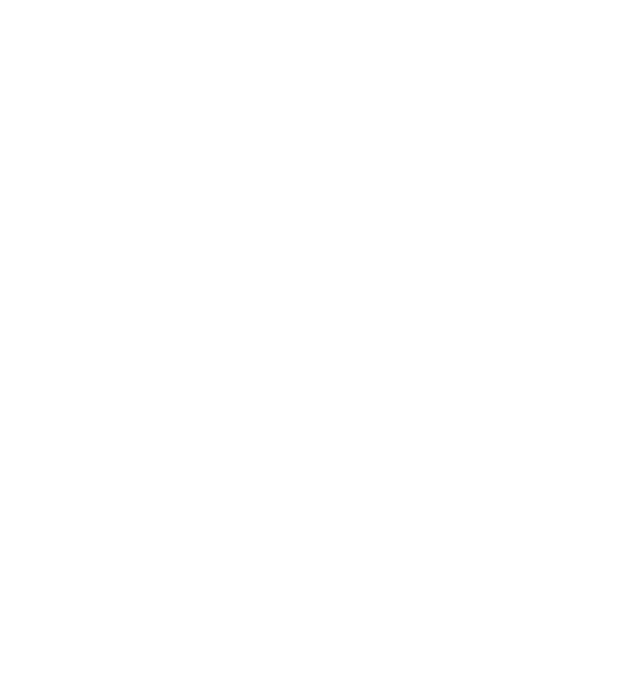
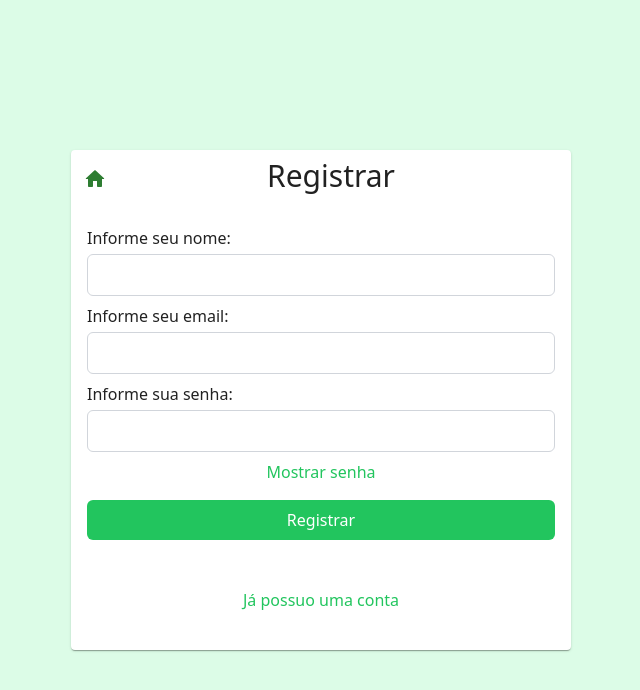
Before and after one commit to oliveirahenriquedev/financeview-frontoffice, a React (Create React App) app: page /signup in a window 1280 px wide. Before the commit this address had no page. Shown: the top 690 px of the page, without its empty margins (319-959 px from the left). Built offline with nearby package versions, Linux system fonts and the light colour scheme.

Commit message:
feat: general adjustments, sidebar improvement, api url adjustments and creating register/login screen

```diff
--- a/src/App.js
+++ b/src/App.js
@@ -1,4 +1,4 @@
-import React from "react";
+import React, { useState } from "react";
 import {
   BrowserRouter as Router,
   Route,
@@ -6,8 +6,10 @@ import {
   useNavigate,
 } from "react-router-dom";
 import { Chartspage } from "./components/Chartspage.tsx";
+import { SignUpPage } from "./components/SignUpPage.tsx";
 
 function App() {
+  const [surfingWithoutAccount, setSurfingWithoutAccount] = useState(false);
   const navigate = useNavigate();
 
   const handleButtonClick = () => {
@@ -15,10 +17,10 @@ function App() {
   };
 
   return (
-    <div className="bg-green-100 h-screen w-screen flex flex-col justify-center items-center">
+    <>
+      <div className="bg-green-100 h-screen w-screen flex flex-col justify-center items-center ">
         <h1 className="text-3xl flex justify-center items-center animate-fade-in mb-2">
-        Bem-vindo ao FinanceView
-        {/* <img alt="financeviewlogo" src="./images/financeview.png" /> TODO: fix the image path or something like this*/}
+          Boas-vindas ao FinanceView
         </h1>
         <button
           onClick={handleButtonClick}
@@ -26,7 +28,50 @@ function App() {
         >
           Ir para os gráficos
         </button>
+        <button
+          onClick={() => navigate("/signup")}
+          className="bg-blue-100 text-black font-semibold border border-gray-400 rounded shadow hover:bg-gray-100 animate-fade-in delay-150 duration-100 transform hover:scale-125 transition ease-linear px-6 py-2 m-1 mt-2  inline-flex"
+        >
+          <p className="mr-2">Quero me registrar</p>
+          <svg
+            className="flex-shrink-0 w-5 h-5 text-gray-500 transition duration-75 dark:text-gray-400 group-hover:text-gray-900 dark:group-hover:text-white mt-0.5 ml-4"
+            aria-hidden="true"
+            xmlns="http://www.w3.org/2000/svg"
+            fill="none"
+            viewBox="0 0 18 16"
+          >
+            <path
+              stroke="currentColor"
+              stroke-linecap="round"
+              stroke-linejoin="round"
+              stroke-width="2"
+              d="M1 8h11m0 0L8 4m4 4-4 4m4-11h3a2 2 0 0 1 2 2v10a2 2 0 0 1-2 2h-3"
+            />
+          </svg>
+        </button>
+        <button
+          onClick={() => navigate("/signin")}
+          className="bg-blue-100 text-black font-semibold border border-gray-400 rounded shadow hover:bg-gray-100 animate-fade-in delay-150 duration-100 transform hover:scale-125 transition ease-linear px-6 py-2 inline-flex"
+        >
+          <p className="mr-2">Já possuo uma conta</p>
+          <svg
+            className="flex-shrink-0 w-5 h-5 text-gray-500 transition duration-75 dark:text-gray-400 group-hover:text-gray-900 dark:group-hover:text-white mt-0.5"
+            aria-hidden="true"
+            xmlns="http://www.w3.org/2000/svg"
+            fill="none"
+            viewBox="0 0 18 16"
+          >
+            <path
+              stroke="currentColor"
+              stroke-linecap="round"
+              stroke-linejoin="round"
+              stroke-width="2"
+              d="M1 8h11m0 0L8 4m4 4-4 4m4-11h3a2 2 0 0 1 2 2v10a2 2 0 0 1-2 2h-3"
+            />
+          </svg>
+        </button>
       </div>
+    </>
   );
 }
 
@@ -36,6 +81,8 @@ function Main() {
       <Routes>
         <Route path="/" element={<App />} />
         <Route path="/chartspage" element={<Chartspage />} />
+        <Route path="/signup" element={<SignUpPage />} />
+        <Route path="/signin" element={<SignUpPage wantToLogin />} />
       </Routes>
     </Router>
   );
--- a/src/api.ts
+++ b/src/api.ts
@@ -7,14 +7,7 @@ type Stock = {
 
 export async function listStocks(): Promise<Stock[]> {
   const response = await fetch(
-    "https://gnxfpkdmjq.us-east-2.awsapprunner.com/stock",
-    {
-      method: "GET",
-      headers: {
-        "Content-Type": "application/json",
-      },
-      mode: "no-cors",
-    }
+    "https://gnxfpkdmjq.us-east-2.awsapprunner.com/stock"
   );
   const data = await response.json(); // Converte a resposta em JSON
   console.log(data);
@@ -28,8 +21,7 @@ export async function getStocksInfo(ticker: string): Promise<GetStockResponse> {
   return response.json();
 }
 
-{
-  /* export async function createUser(body: UserFields) {
+export async function createUser(body: UserFields) {
   try {
     const response = await fetch(
       `https://gnxfpkdmjq.us-east-2.awsapprunner.com/user/register`,
@@ -57,5 +49,4 @@ export async function getStocksInfo(ticker: string): Promise<GetStockResponse> {
     console.error("Erro ao criar usuário:", error);
     throw error; // Re-lança o erro para que possa ser tratado externamente
   }
-}*/
 }
--- a/src/components/Sidebar.tsx
+++ b/src/components/Sidebar.tsx
@@ -1,17 +1,29 @@
 import React from "react";
 
-export function Sidebar() {
+type SidebarProps = {
+  isSignedIn?: boolean;
+};
+
+export function Sidebar({ isSignedIn }: SidebarProps) {
   return (
     <aside
       id="sidebar-multi-level-sidebar"
-      className="fixed top-0 left-0 z-40 w-64 h-screen transition-transform -translate-x-full sm:translate-x-0"
+      className="fixed top-0 left-0 z-40 w-64 h-screen transition-transform sm:translate-x-0"
       aria-label="Sidebar"
     >
       <div className="h-full px-3 py-4 overflow-y-auto bg-gray-50 dark:bg-gray-800">
         <ul className="space-y-2 font-medium">
           <li>
             <a
-              href="#"
+              href="/"
+              className="flex items-center p-2 text-gray-900 rounded-lg dark:text-white hover:bg-gray-100 dark:hover:bg-gray-700 group mb-8"
+            >
+              <span>FinanceView</span>
+            </a>
+          </li>
+          <li>
+            <a
+              href="/chartspage"
               className="flex items-center p-2 text-gray-900 rounded-lg dark:text-white hover:bg-gray-100 dark:hover:bg-gray-700 group"
             >
               <svg
@@ -24,7 +36,54 @@ export function Sidebar() {
                 <path d="M16.975 11H10V4.025a1 1 0 0 0-1.066-.998 8.5 8.5 0 1 0 9.039 9.039.999.999 0 0 0-1-1.066h.002Z" />
                 <path d="M12.5 0c-.157 0-.311.01-.565.027A1 1 0 0 0 11 1.02V10h8.975a1 1 0 0 0 1-.935c.013-.188.028-.374.028-.565A8.51 8.51 0 0 0 12.5 0Z" />
               </svg>
-              <span className="ms-3">Dashboard</span>
+              <span className="ms-3">Charts</span>
+            </a>
+          </li>
+          <li>
+            <a
+              href={!isSignedIn ? `/signin` : undefined}
+              className="flex items-center p-2 text-gray-900 rounded-lg dark:text-white hover:bg-gray-100 dark:hover:bg-gray-700 group"
+            >
+              {isSignedIn ? (
+                <>
+                  <svg
+                    className="flex-shrink-0 w-5 h-5 text-gray-500 transition duration-75 dark:text-gray-400 group-hover:text-gray-900 dark:group-hover:text-white"
+                    aria-hidden="true"
+                    xmlns="http://www.w3.org/2000/svg"
+                    fill="none"
+                    viewBox="0 0 18 16"
+                  >
+                    <path
+                      stroke="currentColor"
+                      stroke-linecap="round"
+                      stroke-linejoin="round"
+                      stroke-width="2"
+                      d="M17 8H6m0 0 4 4m-4-4 4-4M7 15H4a2 2 0 0 1-2-2V3a2 2 0 0 1 2-2h3"
+                    />
+                  </svg>
+
+                  <span className="flex-1 ms-3 whitespace-nowrap">Sair</span>
+                </>
+              ) : (
+                <>
+                  <svg
+                    className="flex-shrink-0 w-5 h-5 text-gray-500 transition duration-75 dark:text-gray-400 group-hover:text-gray-900 dark:group-hover:text-white"
+                    aria-hidden="true"
+                    xmlns="http://www.w3.org/2000/svg"
+                    fill="none"
+                    viewBox="0 0 18 16"
+                  >
+                    <path
+                      stroke="currentColor"
+                      stroke-linecap="round"
+                      stroke-linejoin="round"
+                      stroke-width="2"
+                      d="M1 8h11m0 0L8 4m4 4-4 4m4-11h3a2 2 0 0 1 2 2v10a2 2 0 0 1-2 2h-3"
+                    />
+                  </svg>
+                  <span className="flex-1 ms-3 whitespace-nowrap">Entrar</span>
+                </>
+              )}
             </a>
           </li>
         </ul>
--- /dev/null
+++ b/src/components/SignUpPage.tsx
@@ -0,0 +1,108 @@
+import { Card } from "@mui/material";
+import React, { useEffect, useState } from "react";
+import { CommonText } from "./CommonText.tsx";
+import { createUser } from "../api.ts";
+import HomeRoundedIcon from "@mui/icons-material/HomeRounded";
+import { useNavigate } from "react-router-dom";
+
+type SignUpPageProps = {
+  wantToLogin: boolean;
+};
+
+export function SignUpPage({ wantToLogin = false }: SignUpPageProps) {
+  const navigate = useNavigate();
+  const [showPassword, setShowPassword] = useState<boolean>(false);
+  const [email, setEmail] = useState<string>();
+  const [name, setName] = useState<string>();
+  const [password, setPassword] = useState<string>();
+  const [registering, setRegistering] = useState<boolean>(true);
+
+  const handleSubmit = async (e) => {
+    e.preventDefault();
+    if (email && name && password) {
+      await createUser({ name, email, password });
+    }
+  };
+
+  useEffect(() => {
+    if (wantToLogin) {
+      setRegistering(false);
+    }
+  }, []);
+
+  return (
+    <div className="bg-green-100 h-screen w-screen flex flex-col justify-center items-center">
+      <Card sx={{ width: 500, height: 500 }}>
+        <div className="flex inline-flex justify-center items-center">
+          <button
+            title="Voltar para a página principal"
+            onClick={() => navigate("/")}
+          >
+            <HomeRoundedIcon
+              style={{ marginTop: 6, marginLeft: 12 }}
+              color="success"
+            />
+          </button>
+          <CommonText
+            text={registering ? "Registrar" : "Entrar"}
+            style={{ marginTop: 8, marginLeft: 160 }}
+          />
+        </div>
+        <form className="flex flex-col p-4" onSubmit={handleSubmit}>
+          {registering && (
+            <label className="flex flex-col mt-2">
+              Informe seu nome:
+              <input
+                type="text"
+                className="mt-1 p-2 border border-gray-300 rounded-md focus:outline-none focus:ring-2 focus:ring-green-500"
+                onChange={(e) => setName(e.target.value)}
+              />
+            </label>
+          )}
+          <label className="flex flex-col mt-2">
+            Informe seu email:
+            <input
+              type="email"
+              className="mt-1 p-2 border border-gray-300 rounded-md focus:outline-none focus:ring-2 focus:ring-green-500"
+              onChange={(e) => setEmail(e.target.value)}
+            />
+          </label>
+          <label className="flex flex-col mt-2">
+            Informe sua senha:
+            <input
+              type={showPassword ? "text" : "password"}
+              className="mt-1 p-2 border border-gray-300 rounded-md focus:outline-none focus:ring-2 focus:ring-green-500"
+              onChange={(e) => setPassword(e.target.value)}
+            />
+          </label>
+          <button
+            className="mt-2 text-green-500 hover:text-green-700"
+            onClick={(e) => {
+              e.preventDefault();
+              setShowPassword(!showPassword);
+            }}
+          >
+            {showPassword ? "Esconder" : "Mostrar"} senha
+          </button>
+          <button
+            className="mt-4 p-2 bg-green-500 text-white rounded-md hover:bg-green-700 focus:outline-none focus:ring-2 focus:ring-green-500"
+            type="submit"
+          >
+            Registrar
+          </button>
+          <button
+            className={`${
+              registering ? "mt-12" : "mt-32"
+            } text-green-500 hover:text-green-700`}
+            onClick={(e) => {
+              e.preventDefault();
+              setRegistering(!registering);
+            }}
+          >
+            {registering ? "Já possuo uma conta" : "Gostaria de me registrar"}
+          </button>
+        </form>
+      </Card>
+    </div>
+  );
+}
--- a/src/helpers.ts
+++ b/src/helpers.ts
@@ -1,3 +1,9 @@
+export interface UserFields {
+  name: string;
+  email: string;
+  password: string;
+}
+
 export interface HistoricalDataPrice {
   date: string;
   open: number;
```
Lines whose indentation alone changed are shown as unchanged.
